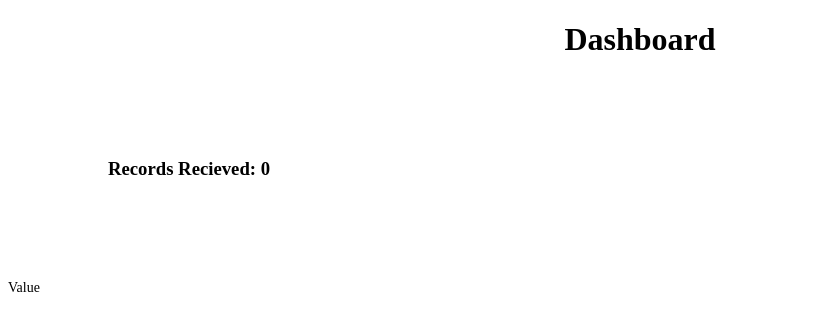
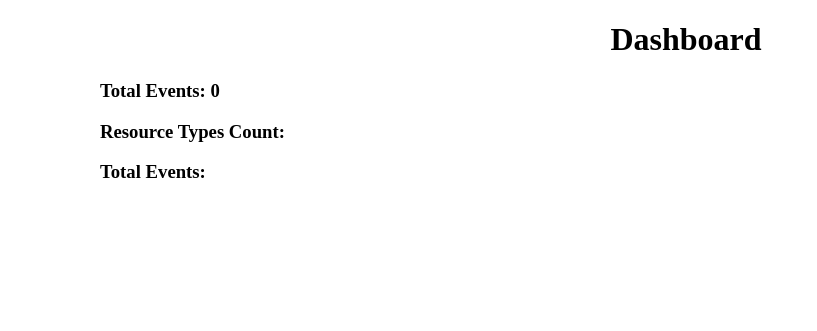
Before and after one commit to aehrc/real-time-fhir, a Flask app: page / in a window 1280 px wide. Shown: the top 331 px of the page, without its empty margins (0-817 px from the left). Run offline with Flask 2, Linux system fonts and the light colour scheme.

Commit message:
built simple dashboard

```diff
--- a/dashapp/index.py
+++ b/dashapp/index.py
@@ -8,14 +8,13 @@
 
 from dashapp.event.generator import Generator
 
+#TODO
 # transfer to webpage within 300s (pop from stack, sliding will reset range and continue popping from stack)
 # build a textbox to type in values in seconds
 # slider to adjust
 # have many files (resources eg patient, medication)
 
-events = [
-    { "timestamp":9999, "data":"default_data" }
-]
+events = []
 
 app = Flask(__name__)
 socketio = SocketIO(app, cors_allowed_origins="*")
@@ -25,32 +24,19 @@
 def dashboard():
     return render_template('dashboard.html')
 
-@app.route('/dash')
-def get_expenses():
-    return jsonify(events)
-
-@app.route('/dash', methods=['POST'])
-def dash():
+@app.route('/generate_events', methods=['POST'])
+def generate_events():
     content = request.get_json()
     events.append(content)
     return ''
 
+@app.route('/update_dash', methods=['GET'])
+def update_dash():
+    if len(events) == 0:
+        payload = {'resource': None}
+    else:
+        payload = events.pop(0)
+    return jsonify(event=payload)
 
-'''
-@app.route('/senddata', methods=['POST'])
-def senddata():
-    url = 'http://localhost:5000/dashboard'
-
-    gen = Generator(30)
-    events = gen.read_EHR_data()
-    gen.send_events(events, url)
-
-    return str(len(events))
-
-@app.route('/_dynamic_get', methods = ['GET'])
-def dynamic_get():
-    result = resource_list.pop(0)
-    return jsonify(dynamic_val=result)
-'''
 if __name__ == '__main__':
     socketio.run(app)
--- a/dashapp/templates/dashboard.html
+++ b/dashapp/templates/dashboard.html
@@ -7,33 +7,66 @@
 		<title>Dashboard</title>
 	</head>
 
-	<body onload="update_values();">
+	<body style="margin-left:100px;" onload="update_values();">
 		<h1 style="text-align:center">Dashboard</h1>
-		<h3 style="margin:100px">Records Recieved: <text id='count'>0</text></h3>
+		<h3>Total Events: <text id='count'>0</text></h3>
 
-		<p style='font-size:14px' id='dynamic_val'>Value</p>
+		<h3>Resource Types Count: </h3><ul id="count_list"></ul>
+		<!-- <canvas id="myChart" width="400" height="400"></canvas> -->
+		<h3>Total Events: </h3><ol id="event_list"></ol>
+
 	</body>
 
-	<script type='text/javascript'>
-		document.getElementById('dynamic_val').innerHTML;
+
+	<!-- Get event from Flask -->
+	<script>
 		document.getElementById('count').innerHTML;
 
-		/*
 		var count = 0;
+		var resourceObj = {};
 
 		var intervalID = setInterval(update_values, 1000);
+
+		// add event to event list
+		function add_event(rtype, id, timestamp, elapsed) {
+			var resource_type = "Resource type: " + rtype + "<br/>"
+			var id = "ID: " + id + "<br/>"
+			var timestamp = "Timestamp: " + timestamp + "<br/>"
+			var time_elapsed = "Simulation time elapsed: " + elapsed
+
+			var event_list = document.getElementById("event_list");
+			event_list.innerHTML += "<li>" + resource_type + id + timestamp + time_elapsed + "</li><br/>";
+		}
+
+		// check and get event from flask queue
 		function update_values() {
-			count++;
-
-            $SCRIPT_ROOT = {{ (request.script_root|tojson|safe) }};
-			$.getJSON($SCRIPT_ROOT + '/_dynamic_get',
+            $SCRIPT_ROOT = {{ (request.script_root|tojson) }};
+			$.getJSON($SCRIPT_ROOT + '/update_dash',
 
 			function(data) {
-				$('#dynamic_val').text(data.dynamic_val);
+				if (data.event.resource !== null) {
+					count++;
+					resource_type = data.event.resource.resourceType
+
+					if (resourceObj.hasOwnProperty(resource_type)) {
+						resourceObj[resource_type]++;
+					} else {
+						resourceObj[resource_type] = 1;
+					}
+
+					var count_str = "";
+					for (const resource in resourceObj) {
+						count_str += "<li>" + resource + ": " + resourceObj[resource] + "</li>";
+					}
+					document.getElementById("count_list").innerHTML = count_str;
+					add_event(resource_type, data.event.resource.id, data.event.resource.effectiveDateTime, data.event.elapsed)
+					console.log(data.event);
+				} else {
+					console.log('no resource');
+				}
+
 				$('#count').text(count);
-				console.log(data);
 			});
 		};
-		*/
 	</script>
 </html>
```
Also changed, not shown: dashapp/event/generator.py (+11 -15 lines).
